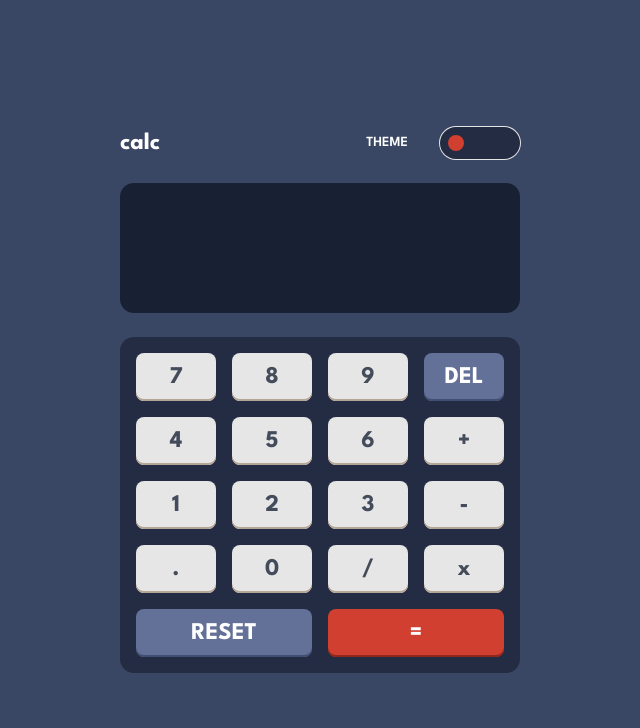
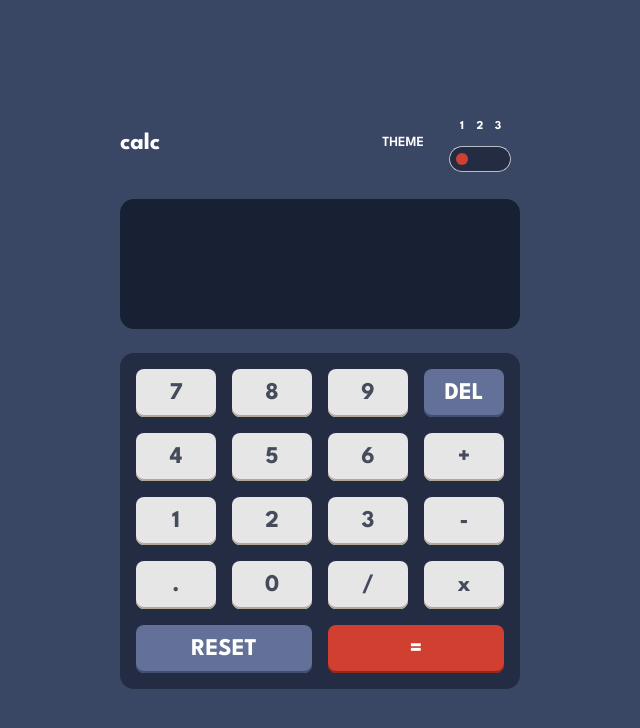
Before and after one commit to ifeoluwah21/Simple-Calculator, a React (Vite) app: page / in a window 1280 px wide. Shown: the top 728 px of the page, without its empty margins (320-960 px from the left). Built offline with nearby package versions, Linux system fonts and the light colour scheme.

Commit message:
feat(ui): Added theme description component

```diff
--- a/src/App.tsx
+++ b/src/App.tsx
@@ -30,14 +30,21 @@ function App() {
 		<main className={`${theme} font-spartan text-2xl`}>
 			<section className="flex items-center justify-center w-screen min-h-[100dvh] one:bg-theme-1-navy-850 two:bg-theme-2-gray-200 three:bg-theme-3-purple-950 ">
 				<div className="max-w-[400px] min-w-[300px] w-4/5 m-auto space-y-6">
-					<header className="flex justify-between one:text-theme-white two:text-theme-2-gray-900 three:text-theme-3-yellow-300 font-bold">
+					<header className="flex justify-between items-center one:text-theme-white two:text-theme-2-gray-900 three:text-theme-3-yellow-300 font-bold">
 						<h1>calc</h1>
-						<div className="flex items-center gap-x-8">
+						<div className="flex items-center gap-x-4">
 							<p className="font-semibold text-sm">THEME</p>
-							<ThemeToggler
-								theme={theme}
-								setTheme={setTheme}
-							/>
+							<div>
+								<p className="flex justify-between items-center p-1 text-base md:scale-75">
+									<span className="w-6 text-center">1</span>
+									<span className="w-6 text-center">2</span>
+									<span className="w-6 text-center">3</span>
+								</p>
+								<ThemeToggler
+									theme={theme}
+									setTheme={setTheme}
+								/>
+							</div>
 						</div>
 					</header>
 					<div className="w-full one:bg-theme-1-navy-950 two:bg-theme-2-gray-100 three:bg-theme-3-purple-900 h-[130px] rounded-xl one:text-theme-white two:text-theme-2-gray-900 three:text-theme-3-yellow-300 text-4xl flex items-center text-right px-4 outline:none border-none focus:outline-none">
--- a/src/components/ThemeToggler.tsx
+++ b/src/components/ThemeToggler.tsx
@@ -5,7 +5,7 @@ const ThemeToggler: React.FC<{
 }> = ({ theme, setTheme }) => {
 	return (
 		<ThemeSwitcher
-			className="bg-theme-1-navy-900"
+			className="bg-theme-1-navy-900 md:scale-75"
 			defaultValue="one"
 			onChange={setTheme}
 			value={theme}
```
